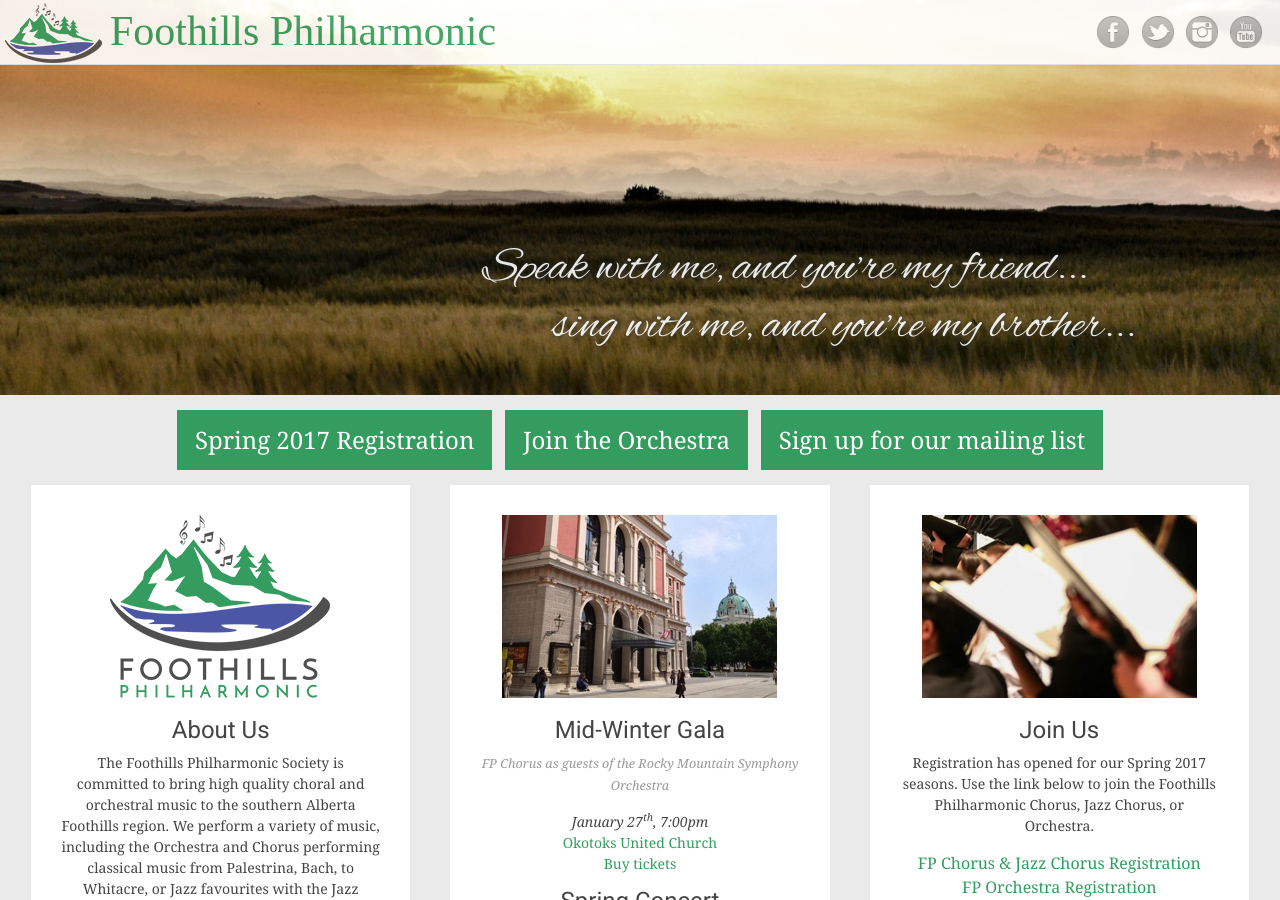
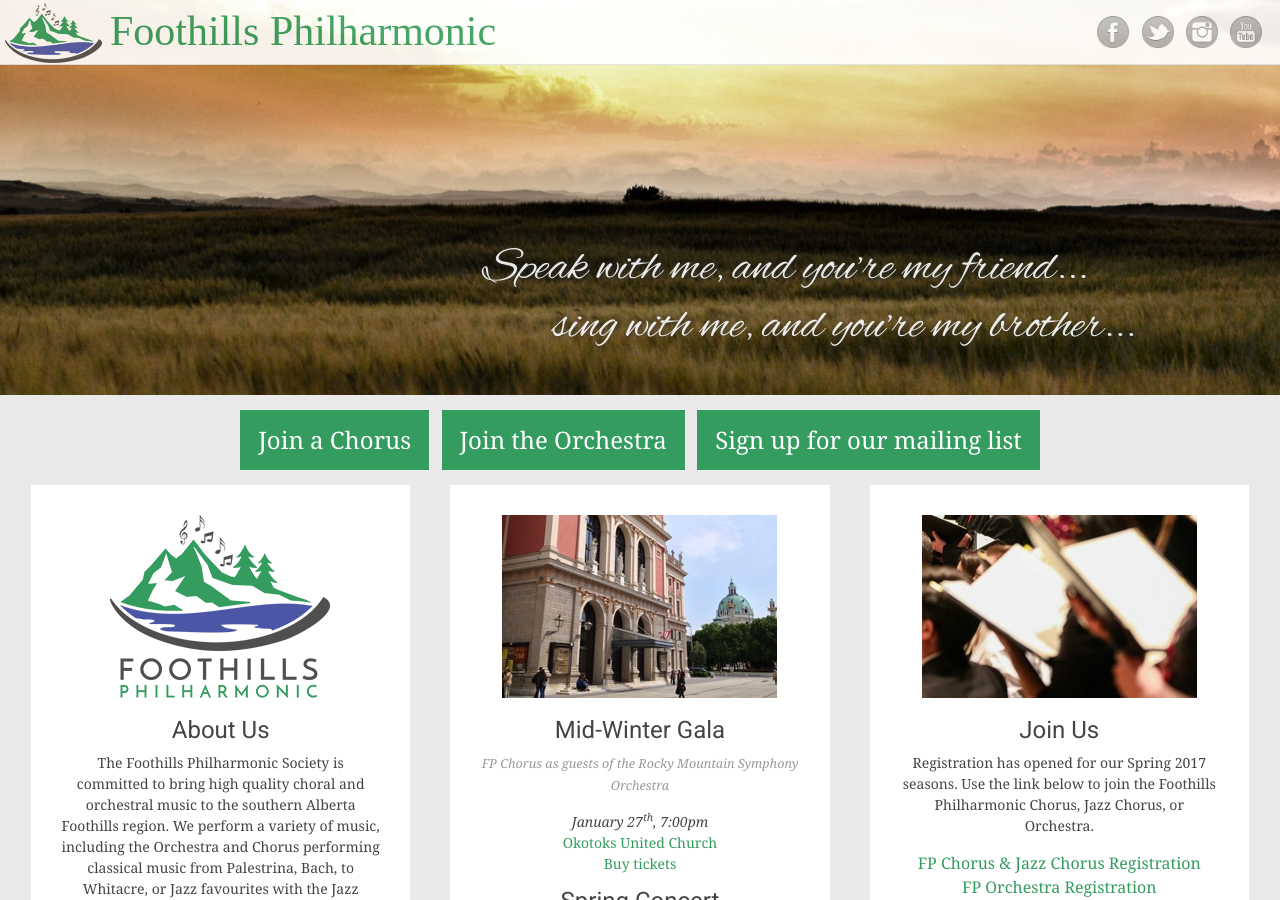
Before and after one commit to percyhanna/fps, a Jekyll site: the page built from index.html, in a window 1280 px wide and 900 px high. Built offline with Jekyll 4.4.1, drawn with Linux system fonts in a browser that asks for light colours; some web fonts are replaced; Markdown is read by kramdown in place of the engine named in the settings.

Commit message:
Update default.html

```diff
--- a/_layouts/default.html
+++ b/_layouts/default.html
@@ -57,7 +57,7 @@
 
     <div id="content" class="site-content">
       <p style="text-align: center;">
-        <a href="https://www.surveymonkey.com/r/6KMG2PY" target="_blank" style="margin-top: 26px; background-color: #339c5e;color: #fff;padding: 0.5em 0.75em;margin: 0 auto;display: inline-block; font-size: 24px;">Spring 2017 Registration</a>
+        <a href="https://www.surveymonkey.com/r/6KMG2PY" target="_blank" style="margin-top: 26px; background-color: #339c5e;color: #fff;padding: 0.5em 0.75em;margin: 0 auto;display: inline-block; font-size: 24px;">Join a Chorus</a>
         <a href="https://www.surveymonkey.com/s/W53P9ND" target="_blank" style="margin-top: 26px; background-color: #339c5e;color: #fff;padding: 0.5em 0.75em;margin: 0 auto;display: inline-block; font-size: 24px;">Join the Orchestra</a>
         <a href="http://eepurl.com/bzn_Jf" target="_blank" style="margin-top: 26px; background-color: #339c5e;color: #fff;padding: 0.5em 0.75em;margin: 0 auto;display: inline-block; font-size: 24px;">Sign up for our mailing list</a>
       </p>
```
